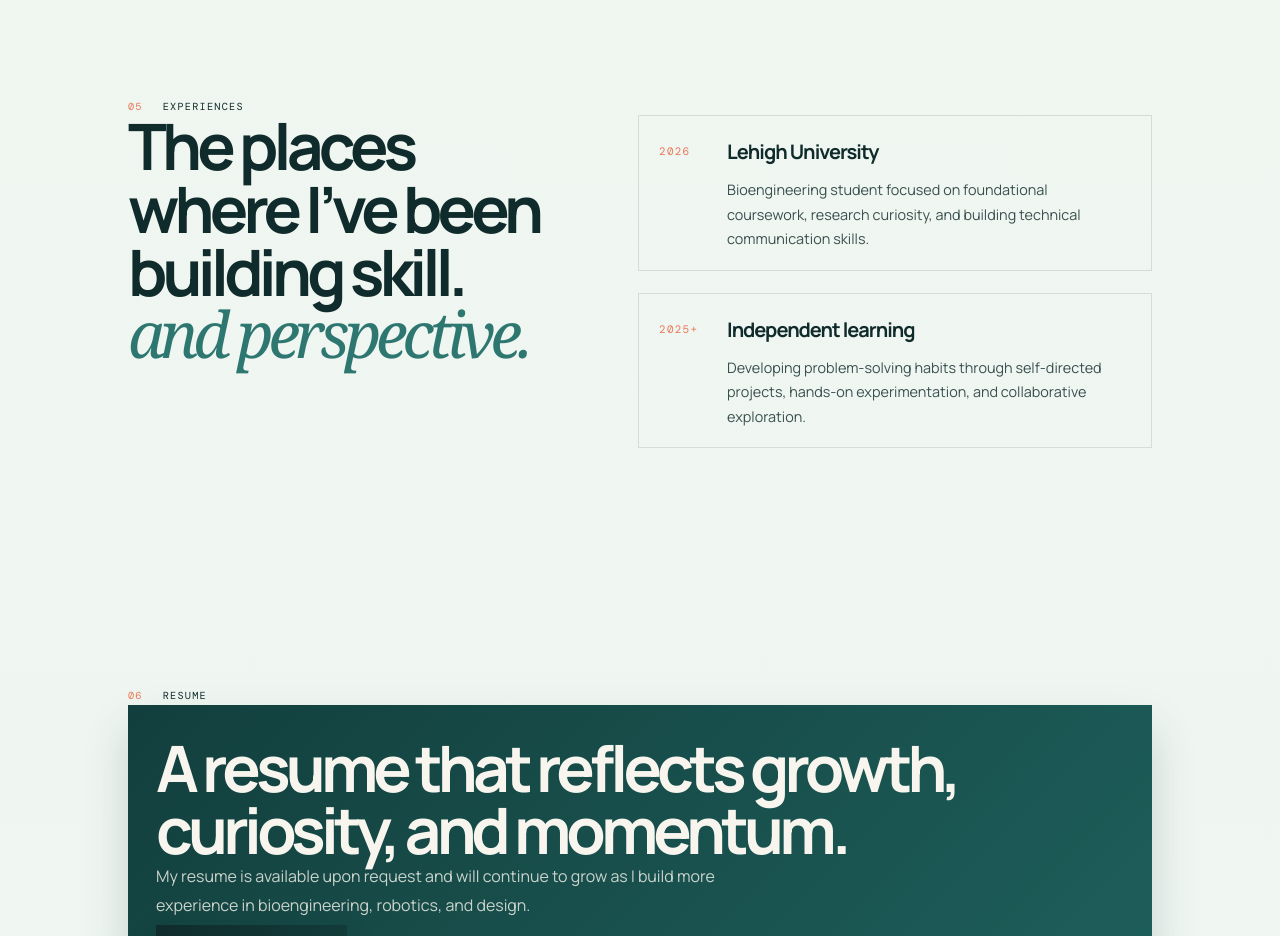
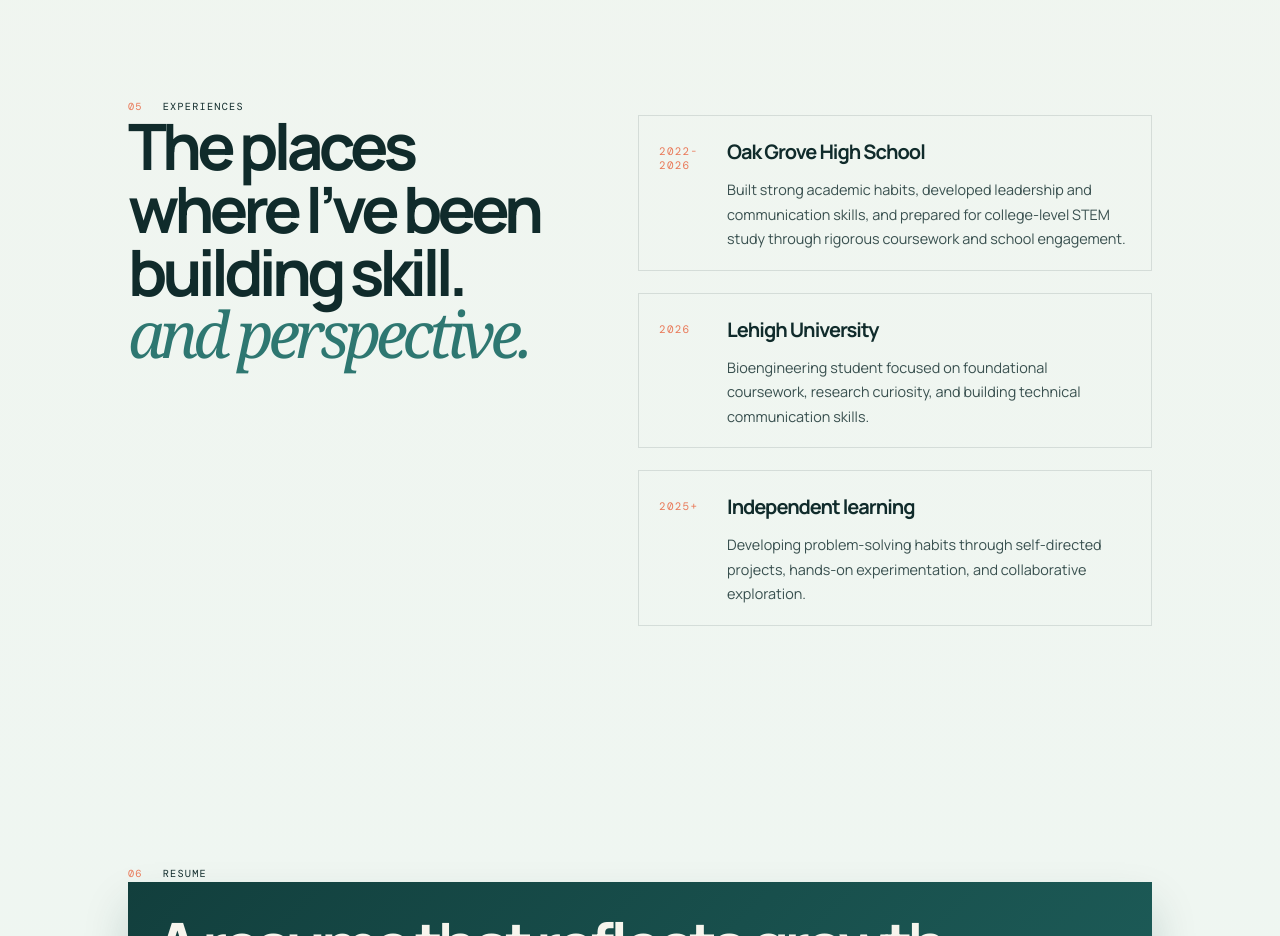
Before and after one commit to BrandonNguyenTh/Portfolio, a plain HTML site: page index.html in a window 1280 px wide. Shown: the part 4780-5716 px from the top of the page. Drawn offline with nearby package versions, Linux system fonts and the light colour scheme.

Commit message:
Add Oak Grove High School to experience

```diff
--- a/index.html
+++ b/index.html
@@ -154,6 +154,13 @@
           <h2 id="experience-title">The places where I’ve been building skill.<br /><em>and perspective.</em></h2>
           <div class="experience-list">
             <div class="experience-item">
+              <span>2022-2026</span>
+              <div>
+                <h3>Oak Grove High School</h3>
+                <p>Built strong academic habits, developed leadership and communication skills, and prepared for college-level STEM study through rigorous coursework and school engagement.</p>
+              </div>
+            </div>
+            <div class="experience-item">
               <span>2026</span>
               <div>
                 <h3>Lehigh University</h3>
```
